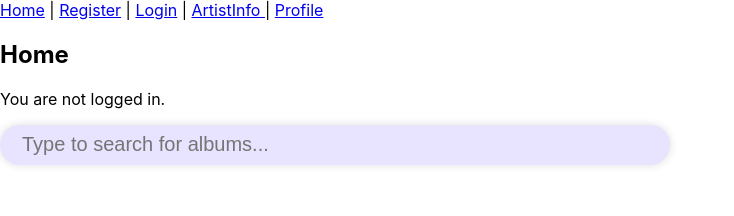
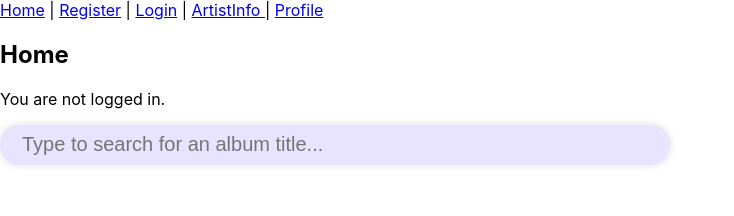
Before and after one commit to cathduan/tuned, a React (Create React App) app in the folder web-app/: page / in a window 1280 px wide. Shown: the top 216 px of the page, without its empty margins (0-734 px from the left). Built offline with nearby package versions, Linux system fonts and the light colour scheme.

Commit message:
added node modules?

```diff
--- a/web-app/src/components/ResultsList.css
+++ b/web-app/src/components/ResultsList.css
@@ -1,6 +1,6 @@
 .results-list {
     width: 100%;
-    background-color: rgb(188, 111, 111);
+    background-color: rgb(23, 5, 5);
     display: flex;
     flex-direction: column;
     box-shadow: 0px 0px 8px #ddd;
--- a/web-app/src/components/SearchBar.js
+++ b/web-app/src/components/SearchBar.js
@@ -39,7 +39,7 @@ export const SearchBar = ({ setResults }) => {
   return (
     <div className="input-wrapper">
       <input
-        placeholder="Type to search for albums..."
+        placeholder="Type to search for an album title..."
         value={input}
         onChange={(e) => handleChange(e.target.value)}
       />
```
Also changed, not shown: 1 other file (tests, documents, lock files or other folders).
